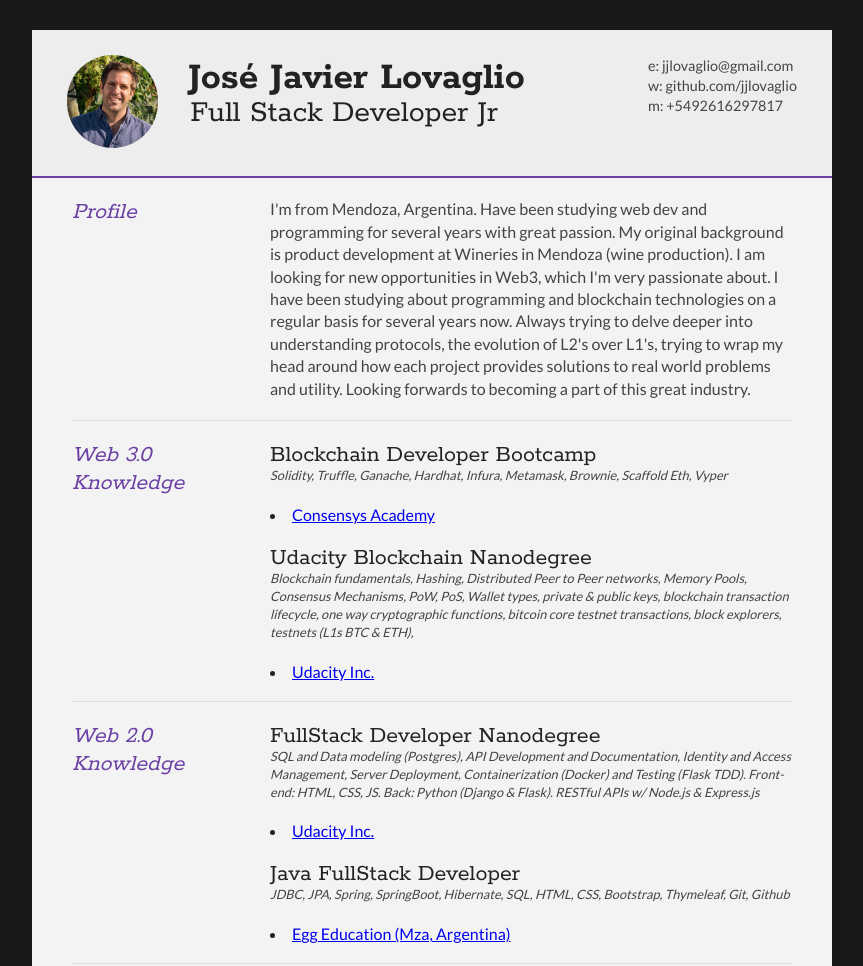
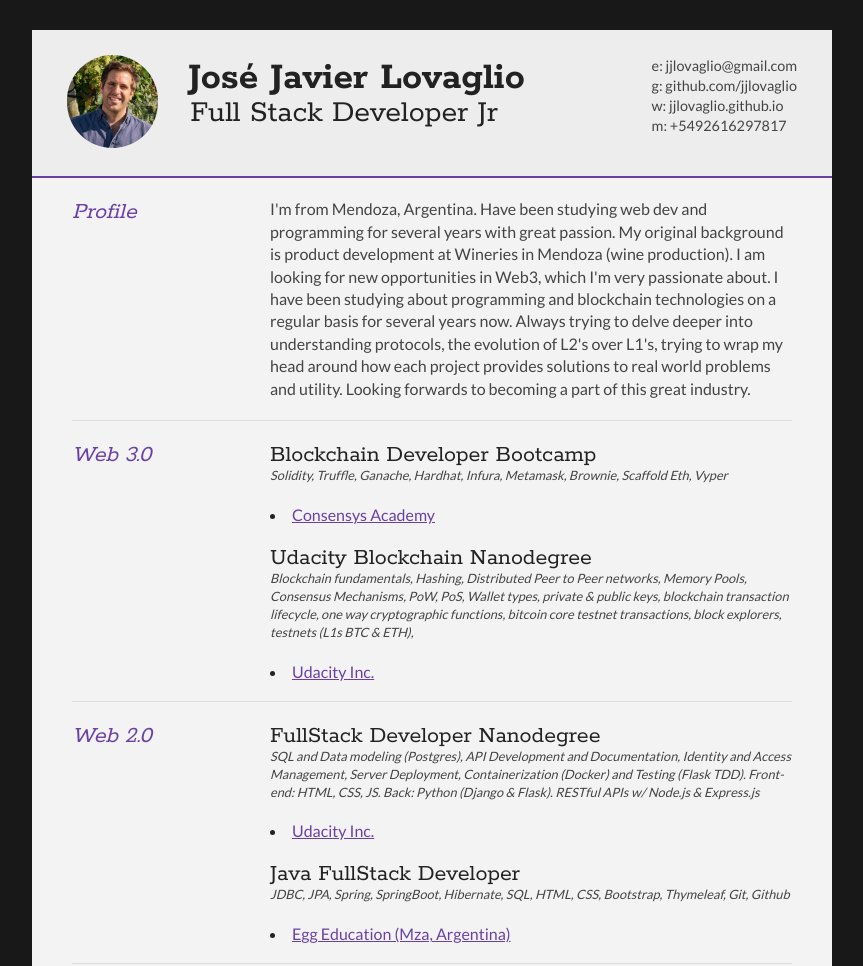
Before and after one commit to jjlovaglio/jjlovaglio.github.io, a plain HTML site: page HTML/cv_english.html in a window 1280 px wide. Shown: the top 966 px of the page, without its empty margins (208-1071 px from the left). Drawn offline with Linux system fonts and the light colour scheme.

Commit message:
cosmetic details

```diff
--- a/HTML/cv_english.html
+++ b/HTML/cv_english.html
@@ -34,7 +34,8 @@
                 >jjlovaglio@gmail.com</a
               >
             </li>
-            <li>w: <a href="https://github.com/jjlovaglio">github.com/jjlovaglio</a></li>
+            <li>g: <a href="https://github.com/jjlovaglio">github.com/jjlovaglio</a></li>
+            <li>w: <a href="https://jjlovaglio.github.io">jjlovaglio.github.io</a></li>
             <li>m: +5492616297817</li>
           </ul>
           <!-- <ul id="lang">
@@ -78,7 +79,7 @@
 
         <section>
           <div class="sectionTitle">
-            <h1>Web 3.0 Knowledge</h1>
+            <h1>Web 3.0 </h1>
           </div>
 
           <div class="sectionContent">
@@ -122,7 +123,7 @@
 
         <section>
           <div class="sectionTitle">
-            <h1>Web 2.0 Knowledge</h1>
+            <h1>Web 2.0 </h1>
           </div>
 
           <div class="sectionContent">
--- a/HTML/style.css
+++ b/HTML/style.css
@@ -106,6 +106,10 @@ p {
   line-height: 1.4em;
   margin-bottom: 20px;
   color: #444;
+}
+
+a {
+  color: #6b40a5;
 }
 
 #cv {
```
